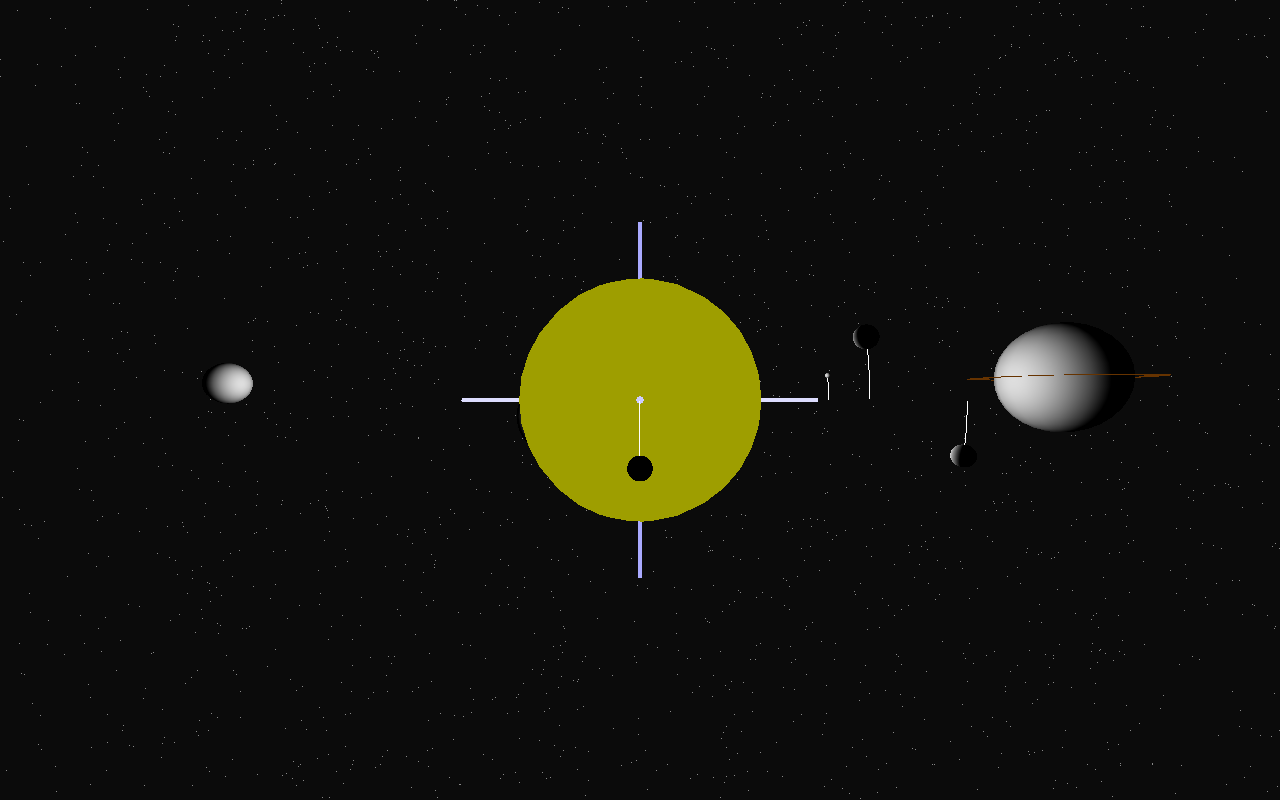
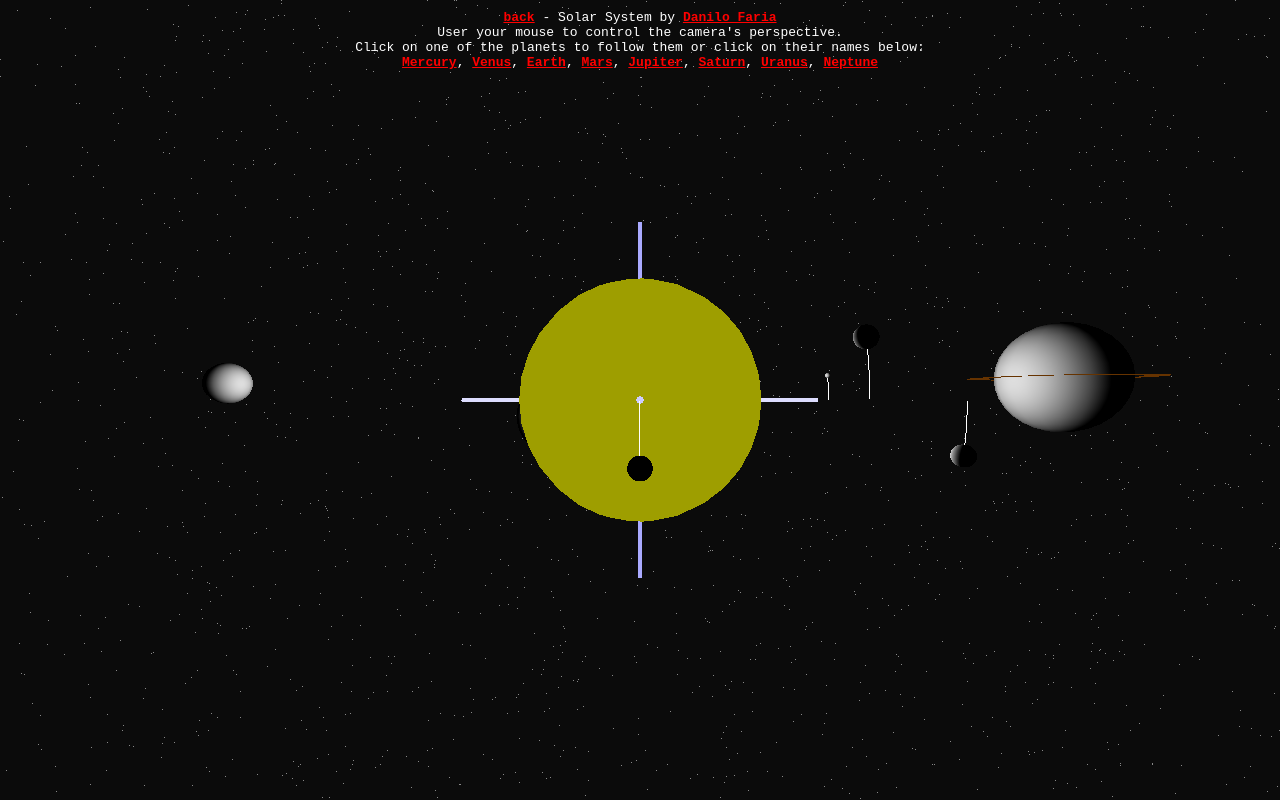
Before and after one commit to danilofaria/animationfinal, a plain HTML site: page solar.html in a window 1280 px wide. Drawn offline with Linux system fonts and the light colour scheme; animation ran at ten frames a second.

Commit message:
texts and buttons added on solar system

```diff
--- a/js/animation.js
+++ b/js/animation.js
@@ -1,16 +1,48 @@
 var mouse = new THREE.Vector2(), INTERSECTED, CAM_FOLLOW_i;
-var mouse_clicked = false;
+var mouse_clicked = false, button_clicked = false;
 function onDocumentMouseMove( event ) {
   event.preventDefault();
   mouse.x = ( event.clientX / window.innerWidth ) * 2 - 1;
   mouse.y = - ( event.clientY / window.innerHeight ) * 2 + 1;
 }
 function onDocumentMouseClick( event ) {
-  event.preventDefault();
+  // event.preventDefault();
   mouse_clicked = true;
 }
 document.addEventListener( 'mousemove', onDocumentMouseMove, false );
 document.addEventListener( 'click', onDocumentMouseClick, false );
+
+ document.getElementById( "planet_1" ).addEventListener( 'click', function() {
+    CAM_FOLLOW_i=1; button_clicked = true;
+  }, false );
+ document.getElementById( "planet_2" ).addEventListener( 'click', function() {
+    CAM_FOLLOW_i=2; button_clicked = true;
+  }, false );
+ document.getElementById( "planet_3" ).addEventListener( 'click', function() {
+    CAM_FOLLOW_i=3; button_clicked = true;
+  }, false );
+ document.getElementById( "planet_4" ).addEventListener( 'click', function() {
+    CAM_FOLLOW_i=4; button_clicked = true;
+  }, false );
+ document.getElementById( "planet_5" ).addEventListener( 'click', function() {
+    CAM_FOLLOW_i=5; button_clicked = true;
+  }, false );
+ document.getElementById( "planet_6" ).addEventListener( 'click', function() {
+    CAM_FOLLOW_i=6; button_clicked = true;
+  }, false );
+ document.getElementById( "planet_7" ).addEventListener( 'click', function() {
+    CAM_FOLLOW_i=7; button_clicked = true;
+  }, false );
+ document.getElementById( "planet_8" ).addEventListener( 'click', function() {
+    CAM_FOLLOW_i=8; button_clicked = true;
+  }, false );
+
+// for(var j=1; j<=8;j++){
+//   document.getElementById( "planet_" + j ).addEventListener( 'click', function() {
+//     // CAM_FOLLOW_i=i;
+//     alert(j);
+//   }, false );
+// }
 
 THREE.ImageUtils.crossOrigin = '';
 
@@ -298,7 +330,7 @@ var render = function () {
   // if (mouse_clicked && INTERSECTED){
   //   CAM_FOLLOW_i=INTERSECTED.particle_i;
   // }
-  if (mouse_clicked){
+  if (mouse_clicked && !button_clicked){
     if (INTERSECTED)
       CAM_FOLLOW_i=INTERSECTED.particle_i;
     else{
@@ -321,6 +353,7 @@ var render = function () {
   }
 
   raycaster.set( camera.position, vector.sub( camera.position ).normalize() );
+  button_clicked=false;
   mouse_clicked = false;
 
   requestAnimationFrame( render );
--- a/solar.html
+++ b/solar.html
@@ -4,9 +4,41 @@
 		<style>
 			body { margin: 0; }
 			canvas { width: 100%; height: 100% }
+			body {
+				font-family: Monospace;
+				background-color: #000;
+				color: #fff;
+				margin: 0px;
+				overflow: hidden;
+			}
+			#info {
+				position: absolute;
+				top: 10px;
+				width: 100%;
+				text-align: center;
+				z-index: 100;
+				display:block;
+			}
+			#info a, .button { color: #f00; font-weight: bold; text-decoration: underline; cursor: pointer }
 		</style>
 	</head>
 	<body>
+		<div id="info">
+		<a href="index.html">back</a> - Solar System by <a href="https://www.linkedin.com/in/danilofaria7" target="_blank">Danilo Faria</a>
+		<br/>
+		User your mouse to control the camera's perspective.
+		<br/>
+		Click on one of the planets to follow them or click on their names below:
+		<br/><span class="button" id="planet_1">Mercury</span>,
+			<span class="button" id="planet_2">Venus</span>,
+			<span class="button" id="planet_3">Earth</span>,
+			<span class="button" id="planet_4">Mars</span>,
+			<span class="button" id="planet_5">Jupiter</span>,
+			<span class="button" id="planet_6">Saturn</span>,
+			<span class="button" id="planet_7">Uranus</span>,
+			<span class="button" id="planet_8">Neptune</span>
+		</div>
+
 		<script src="js/three.min.js"></script>
 		<script src="js/math.min.js"></script>
 		<script src="js/Queue.js"></script>
```
